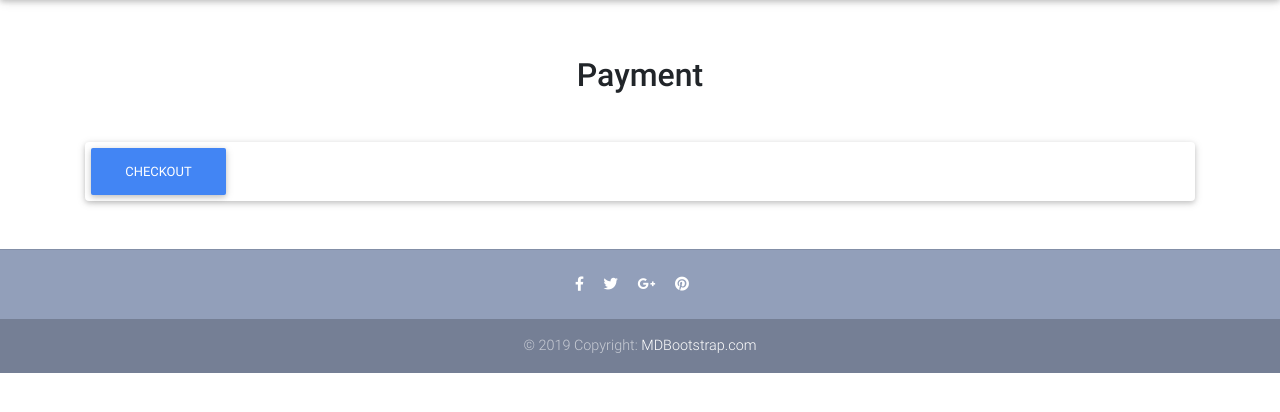
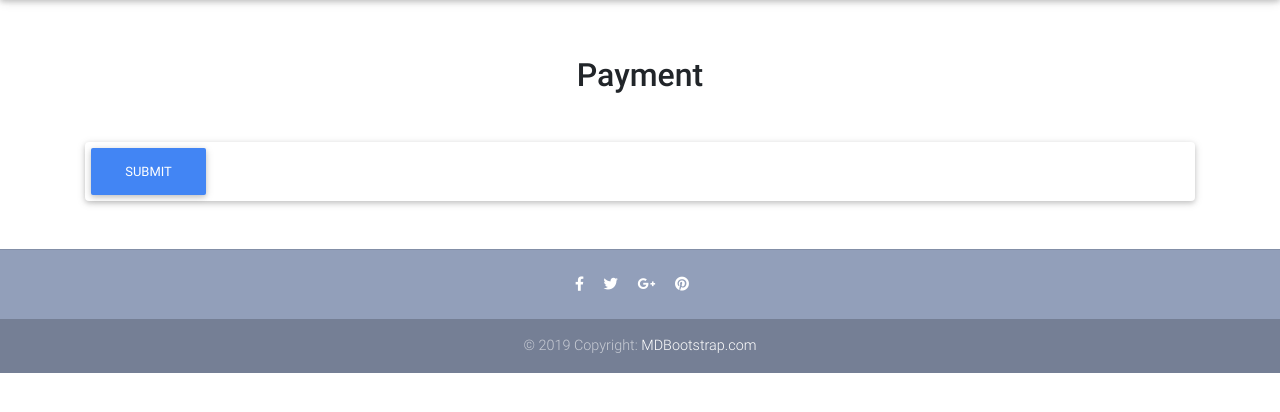
Before and after one commit to VinneyJ/green-restaurant, a Django app: page /payment/1/ in a window 1280 px wide. Shown: the part 64-476 px from the top of the page. Run offline with Django 3.2, Linux system fonts and the light colour scheme; some libraries are stand-ins or nearby versions.

Commit message:
minimal changes

```diff
--- a/templates/payment.html
+++ b/templates/payment.html
@@ -19,7 +19,7 @@
             <form>
               {% csrf_token %}
               {{ form }}
-              <button class="btn btn-primary" type="submit">Checkout</button>
+              <button class="btn btn-primary" type="submit">Submit</button>
             </form>
 
             <!--Card content-->
```
Also changed, not shown: db.sqlite3.
